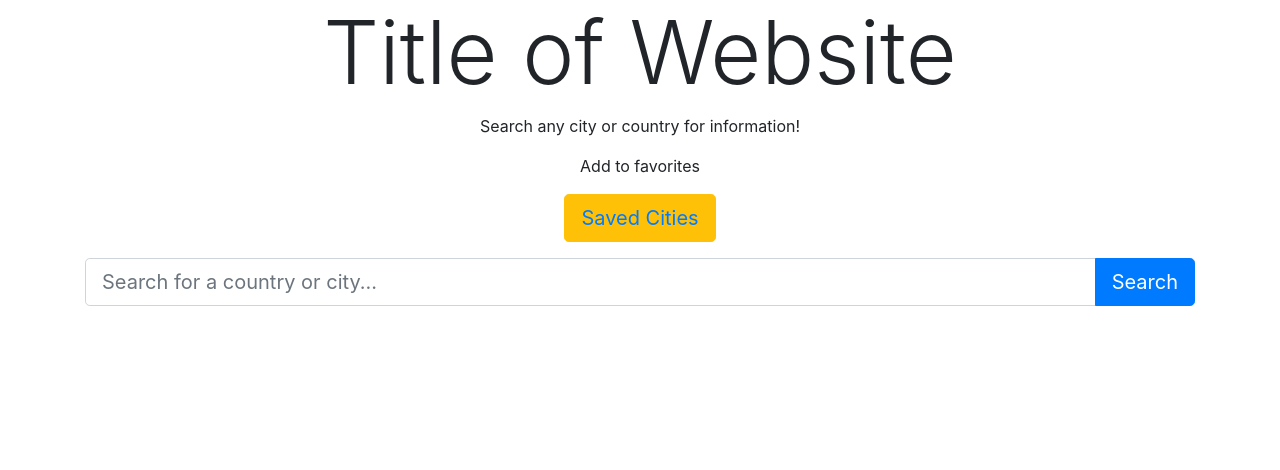
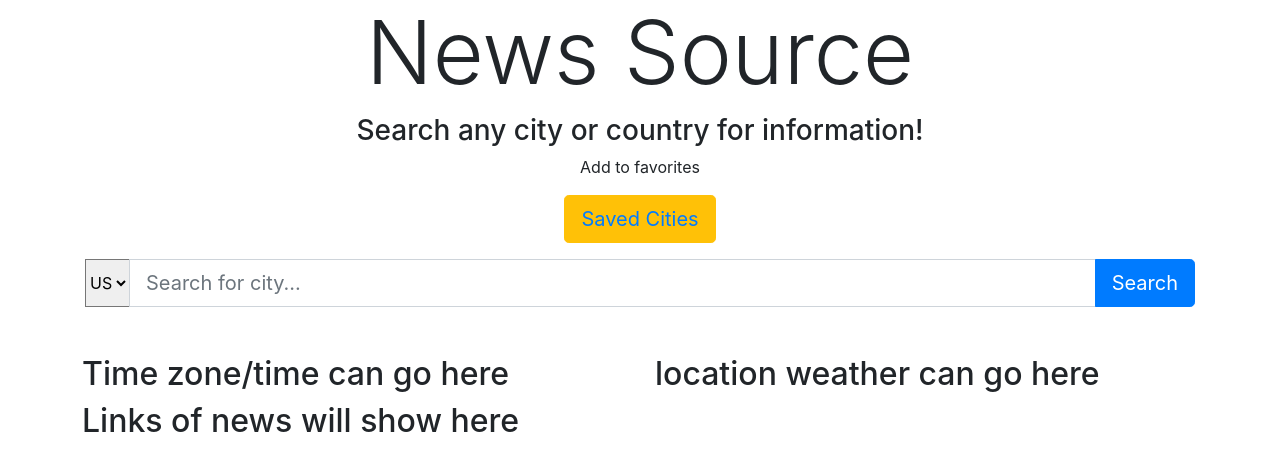
Before and after one commit to TrisanHarto/FrontEndProject, a plain HTML site: page index.html in a window 1280 px wide. Drawn offline with nearby package versions, Linux system fonts and the light colour scheme.

Commit message:
created panels for future data and organized each code section

```diff
--- a/index.html
+++ b/index.html
@@ -4,6 +4,8 @@
     <meta charset="utf-8">
     <meta name="viewport" content="width=device-width, initial-scale=1, shrink-to-fit=no">
     <title>Frontend Project</title>
+
+    <!-- bootstrap -->
     <link
       rel="stylesheet"
       href="https://cdn.jsdelivr.net/npm/bootstrap@5.1.3/dist/css/bootstrap.min.css"
@@ -12,42 +14,69 @@
     />
     <link rel="stylesheet" href="styles.css" />
     <link rel="stylesheet" href="https://cdn.jsdelivr.net/npm/bootstrap@4.0.0/dist/css/bootstrap.min.css" integrity="sha384-Gn5384xqQ1aoWXA+058RXPxPg6fy4IWvTNh0E263XmFcJlSAwiGgFAW/dAiS6JXm" crossorigin="anonymous">
+
+
+    <!-- font family links -->
+    <link rel="preconnect" href="https://fonts.googleapis.com">
+<link rel="preconnect" href="https://fonts.gstatic.com" crossorigin>
+<link href="https://fonts.googleapis.com/css2?family=Asap&display=swap" rel="stylesheet">
   </head>
+
   <body>
     <div class="container">
-      <div class="row">
-        <div class="col-12 header text-center">
-          <h2 class="display-2">Title of Website</h2>
-          <p>Search any city or country for information!</p>
+      <!-- title/header of website -->
+      <div class="header-title">
+        <div class="col-12 text-center">
+          <h2 class="display-2">News Source</h2>
+          <h3>Search any city or country for information!</h3>
           <p>Add to favorites</p>
           <button type="button" class="btn btn-lg btn-warning mb-3"><a href="/watchlist.html" target="_blank">Saved Cities</a></button>
         </div>
       </div>
+      <!---------------------------------------->
+
+      <!-- search bar -->
       <div class="row">
         <div class="col-12">
           <form id="search-form">
             <div class="input-group input-group-lg">
+              <select name="countries" id="countries" >
+                <option value="US">US</option>
+                <option value="CA">CA</option>
+              </select>
               <input
                 class="form-control search-bar"
-                placeholder="Search for a country or city..."
+                placeholder="Search for city..."
               />
               <button class="btn btn-primary input-group-btn" type="submit">
                 Search
               </button>
             </div>
           </form>
+      </div>
+      <!---------------------------------------->
+
+      <!-- information panel -->
+      <div class=" mt-5" id="results">
+        <div class="row">
+          <div class="location-time col">
+            <h2>Time zone/time can go here</h2>
+          </div>
+          <div class="location-weather col">
+            <h2>location weather can go here</h2>
+          </div>
+          </div>
+        <div class="info-container">
+
+          <div class="info">
+            <h2>Links of news will show here</h2>
+
+            </div>
+           </div>
         </div>
-      </div>
-      <div class=" mt-5" id="results">
-
-        <div class="info-container">
-          <div class="movie row">
-
-          </div>
-        </div>
+        <!-- ------------------------------------>
       </div>
     </div>
-
     <script
       src="https://cdn.jsdelivr.net/npm/bootstrap@5.1.3/dist/js/bootstrap.bundle.min.js"
       integrity="sha384-ka7Sk0Gln4gmtz2MlQnikT1wXgYsOg+OMhuP+IlRH9sENBO0LRn5q+8nbTov4+1p"
```
